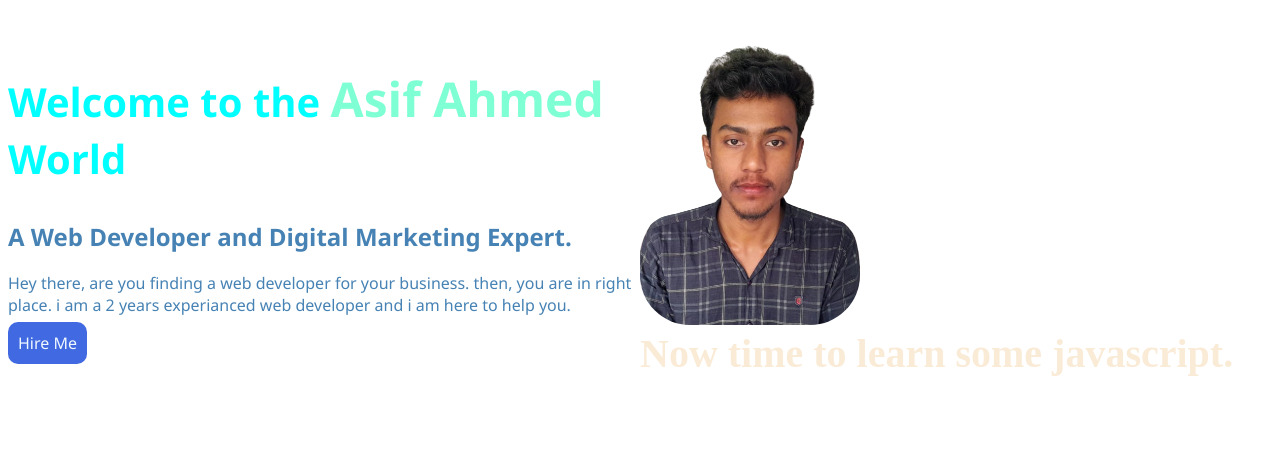
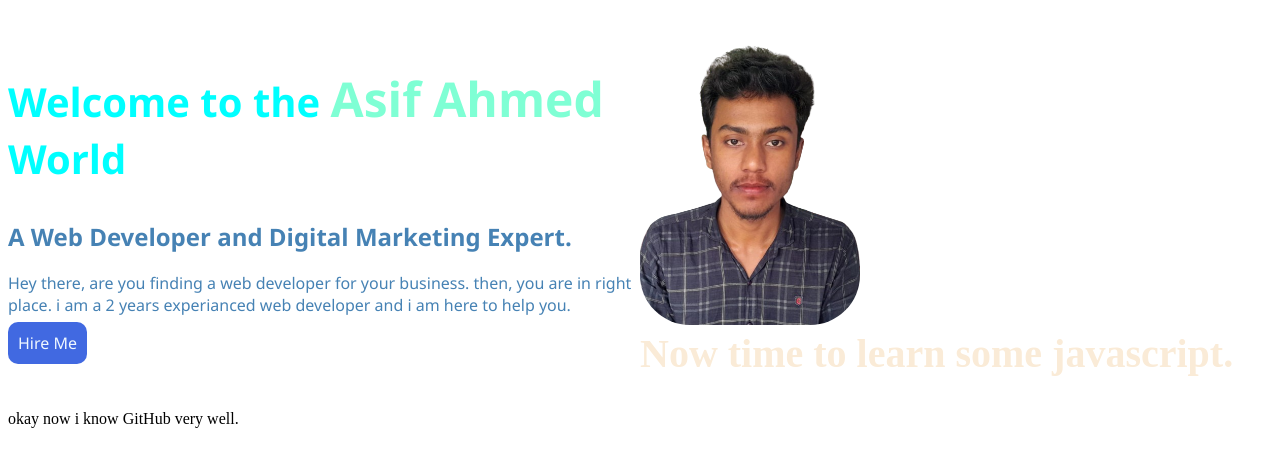
Before and after one commit to asifahmed78/pHero_Developer, a plain HTML site: page index.html in a window 1280 px wide. Drawn offline with Linux system fonts and the light colour scheme.

Commit message:
Update index.html_trow website

```diff
--- a/index.html
+++ b/index.html
@@ -21,6 +21,7 @@
     <section>
         <div>
             <h1 class="another">Now time to learn some javascript.</h1>
+            <p>okay now i know GitHub very well.</p>
         </div>
     </section>
 </body>
```
